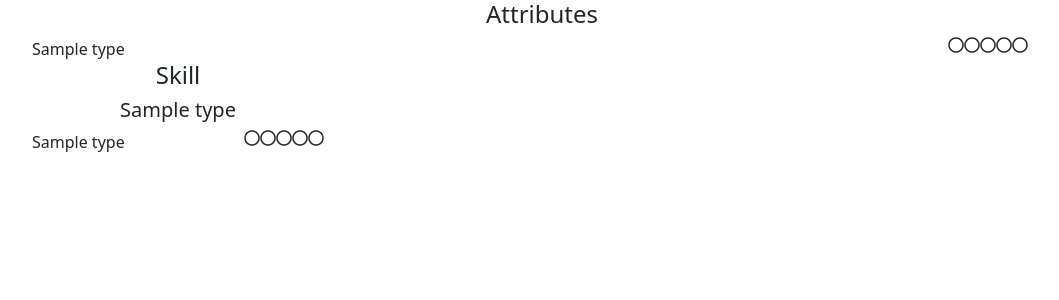
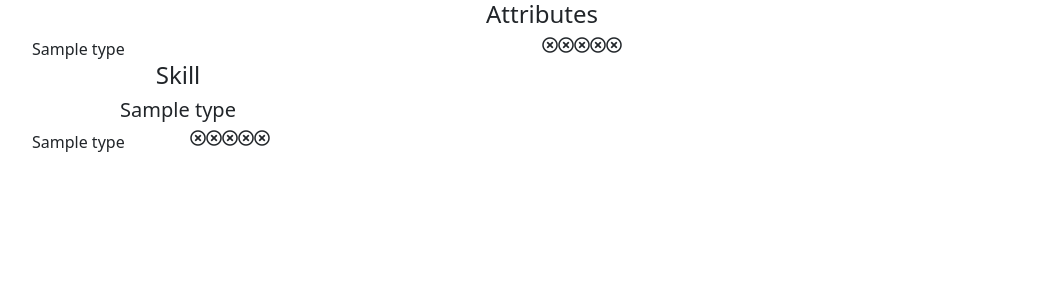
Before and after one commit to Guszti9/Changeling, a Flask app: template templates/character-sheet.html in a window 1280 px wide. Shown: the top 300 px of the page, without its empty margins (16-1075 px from the left). Run offline with Flask 2, Linux system fonts and the light colour scheme; the template is opened without the code that fills it: most values are stand-ins (such as "Sample title", 1, 10 or a date in 2020); some libraries are stand-ins or nearby versions.

Commit message:
make skill and attribute value show

```diff
--- a/templates/character-sheet.html
+++ b/templates/character-sheet.html
@@ -37,12 +37,14 @@
                         <div class="col attribute-name">
                             {{name}}
                         </div>
-                        <div class="col d-flex flex-row-reverse attribute-value" id="intelligence-score">
-                            <i class="far fa-circle attribute-favicon" data-atribute-id="1"></i>
-                            <i class="far fa-circle attribute-favicon" data-atribute-id="2"></i>
-                            <i class="far fa-circle attribute-favicon" data-atribute-id="3"></i>
-                            <i class="far fa-circle attribute-favicon" data-atribute-id="4"></i>
-                            <i class="far fa-circle attribute-favicon" data-atribute-id="5"></i>
+                        <div class="col d-flex flex-row attribute-value" id="intelligence-score">
+                            {% for i in range(5) %}
+                                {% if value | int < i + 1 %}
+                                    <i class="far fa-circle attribute-favicon" data-atribute-id="{{i + 1}}"></i>
+                                {% else %}
+                                    <i class="far fa-times-circle attribute-favicon" data-atribute-id="{{i + 1}}"></i>
+                                {% endif %}
+                            {% endfor %}
                         </div>
                     </div>
                     {% endfor %}
@@ -71,12 +73,14 @@
                     <div class="col skill-name">
                         {{name}}
                     </div>
-                    <div class="col d-flex flex-row-reverse skill-value">
-                        <i class="far fa-circle skill-favicon"></i>
-                        <i class="far fa-circle skill-favicon"></i>
-                        <i class="far fa-circle skill-favicon"></i>
-                        <i class="far fa-circle skill-favicon"></i>
-                        <i class="far fa-circle skill-favicon"></i>
+                    <div class="col d-flex flex-row skill-value">
+                        {% for i in range(5) %}
+                            {% if value | int < i + 1 %}
+                                <i class="far fa-circle skill-favicon" data-atribute-id="{{i + 1}}"></i>
+                            {% else %}
+                                <i class="far fa-times-circle skill-favicon" data-atribute-id="{{i + 1}}"></i>
+                            {% endif %}
+                        {% endfor %}
                     </div>
                 </div>
                 {% endfor %}
```
